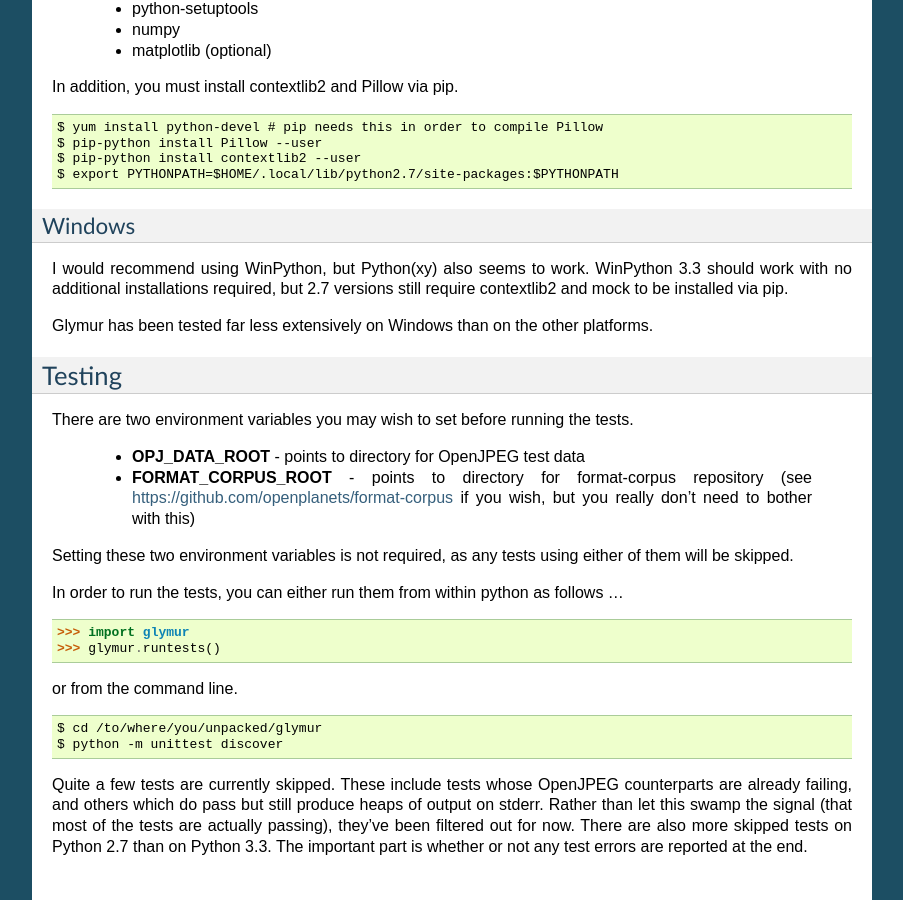
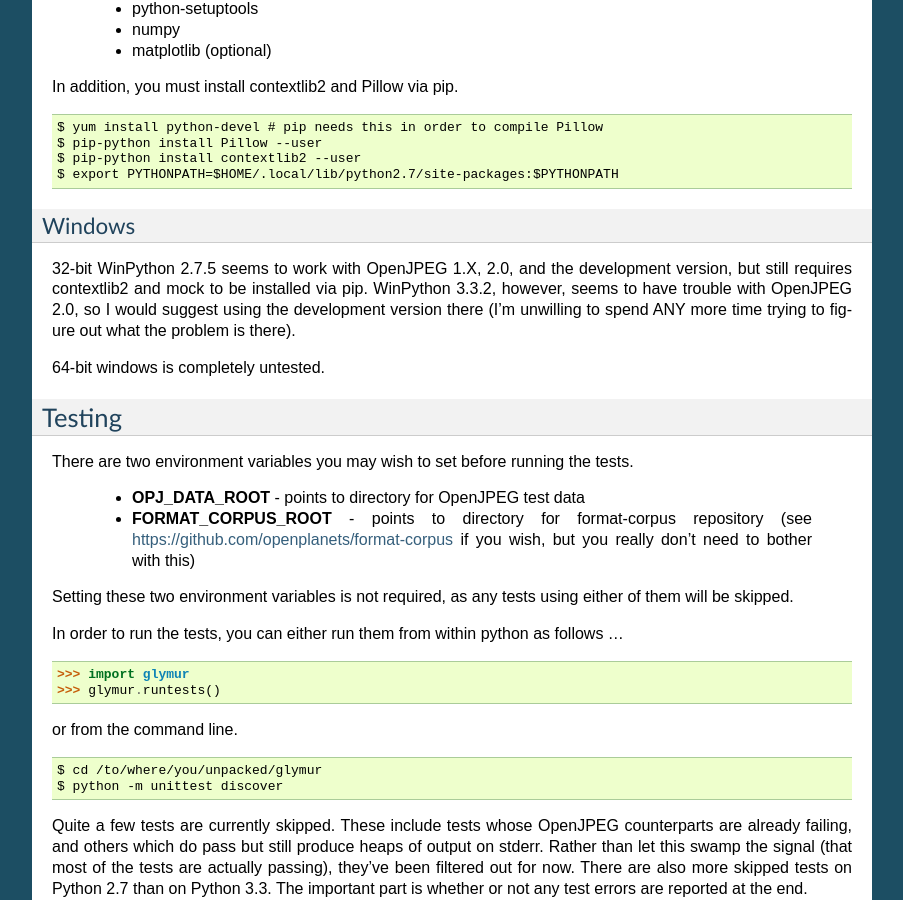
Before and after one commit to quintusdias/glymur, a Sphinx documentation site: the page built from docs/source/detailed_installation.rst, in a window 1280 px wide and 900 px high, scrolled down 2202 px. Shown: the whole window, without its empty margins (198-1101 px from the left). Built offline with Sphinx 7.4.7, drawn with Linux system fonts in a browser that asks for light colours.

Commit message:
Added winpython 3.3 / openjpeg 2.0 note.

```diff
--- a/docs/source/detailed_installation.rst
+++ b/docs/source/detailed_installation.rst
@@ -137,12 +137,14 @@
 
 Windows
 -------
-I would recommend using WinPython, but Python(xy) also seems to work.  WinPython 3.3
-should work with no additional installations required, but 2.7 versions still require
-contextlib2 and mock to be installed via pip.
+32-bit WinPython 2.7.5 seems to work with OpenJPEG 1.X, 2.0, and the
+development version, but still requires contextlib2 and mock to be
+installed via pip.   WinPython 3.3.2, however, seems to have trouble
+with OpenJPEG 2.0, so I would suggest using the development version
+there (I'm unwilling to spend ANY more time trying to figure out what
+the problem is there).
 
-Glymur has been tested far less extensively on Windows than on the other
-platforms.
+64-bit windows is completely untested.
 
 
 '''''''
```
